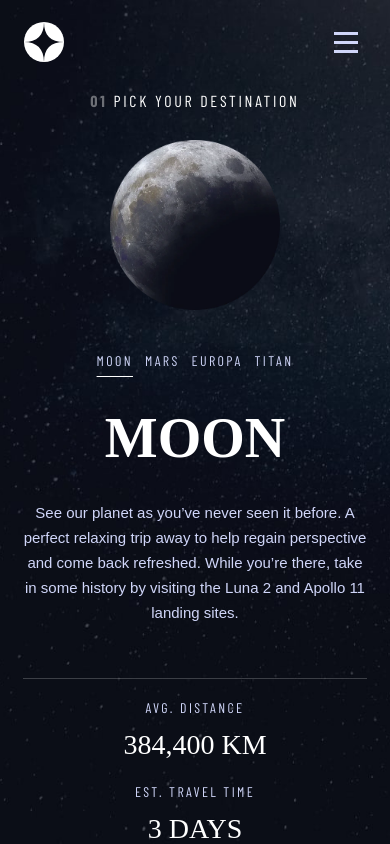
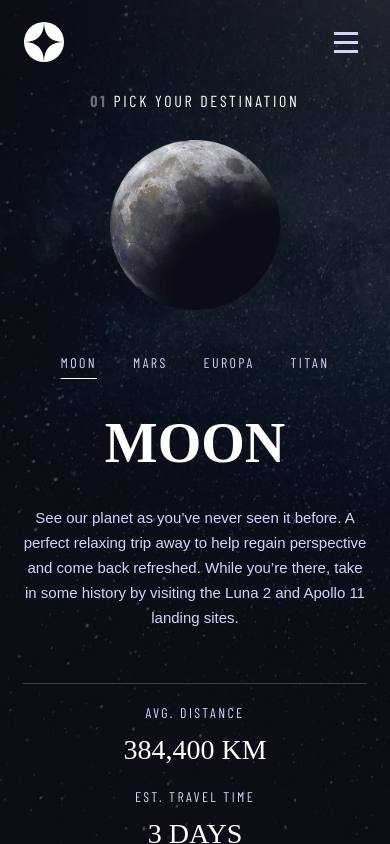
Before and after one commit to shay122990/space-tourism-website, a React (Vite) app: page /destination in a window 390 px wide. Built offline with nearby package versions, Linux system fonts and the light colour scheme; a web font is replaced by a local one.

Commit message:
moved tab logic to seperate tabs component, re-styled per class change, dhv instead of vh for scroll effect mobile view

```diff
--- /dev/null
+++ b/src/components/tabs/Tabs.jsx
@@ -0,0 +1,32 @@
+const Tabs = ({
+  items,
+  selectedItem,
+  onTabChange,
+  renderTabLabel,
+  className,
+}) => {
+  const handleKeyDown = (event, item) => {
+    if (event.key === "Enter" || event.key === " ") {
+      onTabChange(item);
+    }
+  };
+
+  return (
+    <div className={className}>
+      {items.map((item) => (
+        <div
+          key={item.id}
+          className={`tab-item ${selectedItem.id === item.id ? "active" : ""}`}
+          onClick={() => onTabChange(item)}
+          onKeyDown={(e) => handleKeyDown(e, item)}
+          tabIndex={0}
+          role="button"
+        >
+          {renderTabLabel(item)}
+        </div>
+      ))}
+    </div>
+  );
+};
+
+export default Tabs;
--- a/src/index.css
+++ b/src/index.css
@@ -41,5 +41,5 @@ body {
   overflow: hidden;
   display: flex;
   flex-direction: column;
-  height: 100vh;
+  height: 100dvh;
 }
--- a/src/routes/crew/Crew.jsx
+++ b/src/routes/crew/Crew.jsx
@@ -1,13 +1,10 @@
 import { useState } from "react";
 import "./Crew.css";
 import crewData from "../../data/crew.js";
+import Tabs from "../../components/tabs/Tabs.jsx";
 
 const Crew = () => {
   const [selectedCrew, setSelectedCrew] = useState(crewData[0]);
-
-  const handleTabChange = (crew) => {
-    setSelectedCrew(crew);
-  };
 
   return (
     <div className="crew-home-page">
@@ -22,23 +19,13 @@ const Crew = () => {
               <h3 className="crew-name">{selectedCrew.name}</h3>
               <p className="crew-bio">{selectedCrew.bio}</p>
             </div>
-            <nav className="crew-tab-buttons">
-              <ul>
-                {crewData.map((crew) => (
-                  <li key={crew.id}>
-                    <button
-                      className={selectedCrew.id === crew.id ? "active" : ""}
-                      onClick={() => handleTabChange(crew)}
-                      onKeyDown={(e) => {
-                        if (e.key === "Enter" || e.key === " ") {
-                          handleTabChange(crew);
-                        }
-                      }}
-                    ></button>
-                  </li>
-                ))}
-              </ul>
-            </nav>
+            <Tabs
+              items={crewData}
+              selectedItem={selectedCrew}
+              onTabChange={setSelectedCrew}
+              renderTabLabel={() => ""}
+              className="crew-tab-buttons"
+            />
           </div>
           <div id={`crew-panel-${selectedCrew.id}`} className="crew-image">
             <img src={selectedCrew.image} alt={selectedCrew.name} />
--- a/src/routes/destination/Destination.css
+++ b/src/routes/destination/Destination.css
@@ -46,13 +46,13 @@
   display: inline-block;
   cursor: pointer;
 }
-.destination-tab-buttons ul {
+.destination-tab-buttons {
   display: flex;
   flex-direction: row;
   gap: 36px;
   padding: 20px 0 20px 0;
 }
-.destination-tab-buttons button{
+.destination-tab-buttons .tab-item{
   border: none;
   background-color: transparent;
   text-transform: uppercase;
@@ -61,17 +61,17 @@
   letter-spacing: 2.7px;
   color: var(--text-color-one);
 }
-.destination-tab-buttons button:hover,
-.destination-tab-buttons button:focus,
-.destination-tab-buttons button.active {
+.destination-tab-buttons .tab-item:hover,
+.destination-tab-buttons .tab-item:focus,
+.destination-tab-buttons .tab-item.active {
   text-decoration: underline;
   text-underline-offset: 18px;
   text-decoration-thickness: 3px;
 }
-.destination-tab-buttons button:hover{
+.destination-tab-buttons .tab-item:hover{
   text-decoration-color:var(--hover-color);
 }
-.destination-tab-buttons button.active{
+.destination-tab-buttons .tab-item.active{
   text-decoration-color:var(--text-color-main);
 }
 .destination-details{
@@ -163,15 +163,14 @@
     width: 300px;
   }
   .destination-info{
+    margin-top: 20px;
     text-align: center;
     align-items: center;
   }
   .destination-tab-buttons {
-    margin-top: 20px;
-  }
-  .destination-tab-buttons ul {
     gap: 36px;
     padding:0;
+    margin: 20px 0;
   }
   .destination-name{
     font-size: 80px;
@@ -213,23 +212,14 @@
     width: 170px;
     height: 170px;
   }
-  .destination-tab-buttons{
-    margin-top: 20px;
-  }
-  .destination-tab-buttons ul{
-    gap: 0;
-  }
-  .destination-tab-buttons li{
-    padding: 0;
-  }
-  .destination-tab-buttons button{
+  .destination-tab-buttons .tab-item{
     font-size: 14px;
     letter-spacing: 2.36px;
     color: var(--text-color-one);
   }
-  .destination-tab-buttons button:hover,
-  .destination-tab-buttons button:focus,
-  .destination-tab-buttons button.active {
+  .destination-tab-buttons .tab-item:hover,
+  .destination-tab-buttons .tab-item:focus,
+  .destination-tab-buttons .tab-item.active {
     text-underline-offset: 10px;
     text-decoration-thickness: 1px;
   }
@@ -243,6 +233,7 @@
   .distance-travel-container{
     flex-direction: column;
     gap: 20px;
+    margin-bottom: 40px;
   }
 
 }
--- a/src/routes/destination/Destination.jsx
+++ b/src/routes/destination/Destination.jsx
@@ -1,15 +1,12 @@
 import { useState } from "react";
 import "./Destination.css";
 import destinationsData from "../../data/destinations.js";
+import Tabs from "../../components/tabs/Tabs.jsx";
 
 const Destination = () => {
   const [selectedDestination, setSelectedDestination] = useState(
     destinationsData[0]
   );
-
-  const handleTabChange = (destination) => {
-    setSelectedDestination(destination);
-  };
 
   return (
     <div className="destination-home-page">
@@ -25,29 +22,13 @@ const Destination = () => {
             />
           </div>
           <div className="destination-info">
-            <nav className="destination-tab-buttons">
-              <ul>
-                {destinationsData.map((destination) => (
-                  <li key={destination.id}>
-                    <button
-                      className={
-                        selectedDestination.id === destination.id
-                          ? "active"
-                          : ""
-                      }
-                      onClick={() => handleTabChange(destination)}
-                      onKeyDown={(e) => {
-                        if (e.key === "Enter" || e.key === " ") {
-                          handleTabChange(destination);
-                        }
-                      }}
-                    >
-                      {destination.name}
-                    </button>
-                  </li>
-                ))}
-              </ul>
-            </nav>
+            <Tabs
+              items={destinationsData}
+              selectedItem={selectedDestination}
+              onTabChange={setSelectedDestination}
+              renderTabLabel={(destination) => destination.name}
+              className="destination-tab-buttons"
+            />
             <div className="destination-details">
               <h2 className="destination-name">{selectedDestination.name}</h2>
               <p className="planet-description">
--- a/src/routes/home/Home.css
+++ b/src/routes/home/Home.css
@@ -3,7 +3,7 @@
     background-size: cover;
     background-repeat: no-repeat;
     width: 100%;
-    height: 100vh;
+    height: 100dvh;
     overflow-y: auto;
 }
 .space-info-container{
@@ -12,7 +12,7 @@
     justify-content: space-around;
     align-items: center;
     flex-direction: row;
-    margin-top: 140px;
+    margin-top: 180px;
     padding: 240px 0 0 0;
 }
 .main-info{
--- a/src/routes/technology/Technology.css
+++ b/src/routes/technology/Technology.css
@@ -4,7 +4,7 @@
   background-repeat: no-repeat;
   background-size: cover;
   width: 100%;
-  height:100vh;
+  height:100dvh;
   overflow-y: auto;
 }
 .main-tech-container{
@@ -36,14 +36,14 @@
   gap: 10%;
   width: 60%;
 }
-.tech-tab-buttons ul{
+.tech-tab-buttons{
   display: flex;
   flex-direction: column;
   justify-content: center;
   gap: 20px;
   padding-left: 0;
 }
-.tech-tab-buttons button{
+.tech-tab-buttons .tab-item{
   display: flex;
   justify-content: center;
   align-items: center;
@@ -55,10 +55,10 @@
   font-family: "Bellefair", sans-serif;
   background: transparent;
 }
-.tech-tab-buttons button:hover{
+.tech-tab-buttons .tab-item:hover{
   border: 1px solid var(--text-color-main);
 }
-.tech-tab-buttons button.active{
+.tech-tab-buttons .tab-item.active{
   background-color: var(--text-color-main);
   color: #0B0D17;
 }
@@ -108,12 +108,12 @@
       justify-content: space-around;
       gap: 30px;
     }
-    .tech-tab-buttons ul{
+    .tech-tab-buttons{
       flex-direction: row;
       padding:0;
       gap: 16px;
     }
-    .tech-tab-buttons button{
+    .tech-tab-buttons .tab-item{
       width: 58px;
       height: 58px;
       font-size: 24px;
@@ -144,10 +144,10 @@
       font-size: 16px;
       letter-spacing: 2.7px;
     }
-    .tech-tab-buttons ul{
+    .tech-tab-buttons {
       padding: 0;
     }
-    .tech-tab-buttons button{
+    .tech-tab-buttons .tab-item{
       width: 40px;
       height: 40px;
       font-size: 16px;
--- a/src/routes/technology/Technology.jsx
+++ b/src/routes/technology/Technology.jsx
@@ -1,6 +1,7 @@
 import { useState, useEffect } from "react";
 import "./Technology.css";
 import technologyData from "../../data/technology.js";
+import Tabs from "../../components/tabs/Tabs.jsx";
 
 const Technology = () => {
   const [selectedTechnology, setSelectedTechnology] = useState(
@@ -22,10 +23,6 @@ const Technology = () => {
     return () => window.removeEventListener("resize", handleResize);
   }, [selectedTechnology]);
 
-  const handleTabChange = (technology) => {
-    setSelectedTechnology(technology);
-  };
-
   return (
     <div className="technology-home-container">
       <div className="main-tech-container">
@@ -34,27 +31,13 @@ const Technology = () => {
         </h1>
         <div className="technology-content">
           <div className="tech-details">
-            <nav className="tech-tab-buttons">
-              <ul>
-                {technologyData.map((technology) => (
-                  <li key={technology.id}>
-                    <button
-                      onClick={() => handleTabChange(technology)}
-                      className={
-                        selectedTechnology.id === technology.id ? "active" : ""
-                      }
-                      onKeyDown={(e) => {
-                        if (e.key === "Enter" || e.key === " ") {
-                          handleTabChange(technology);
-                        }
-                      }}
-                    >
-                      {technology.id + 1}
-                    </button>
-                  </li>
-                ))}
-              </ul>
-            </nav>
+            <Tabs
+              items={technologyData}
+              selectedItem={selectedTechnology}
+              onTabChange={setSelectedTechnology}
+              renderTabLabel={(tech) => tech.id + 1}
+              className="tech-tab-buttons"
+            />
             <div className="tech-info">
               <span className="terminology">The terminology...</span>
               <h2 className="tech-name">{selectedTechnology.name}</h2>
```
Also changed, not shown: src/routes/crew/Crew.css (+11 -21 lines).
